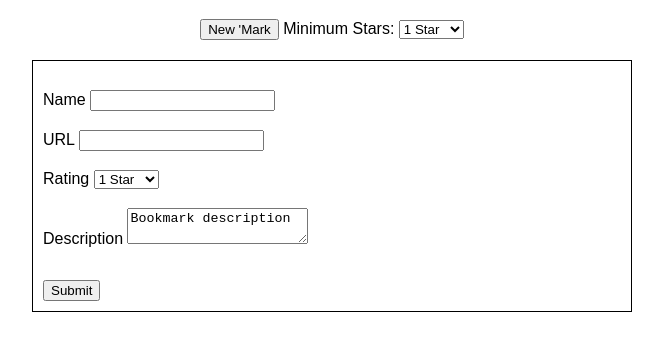
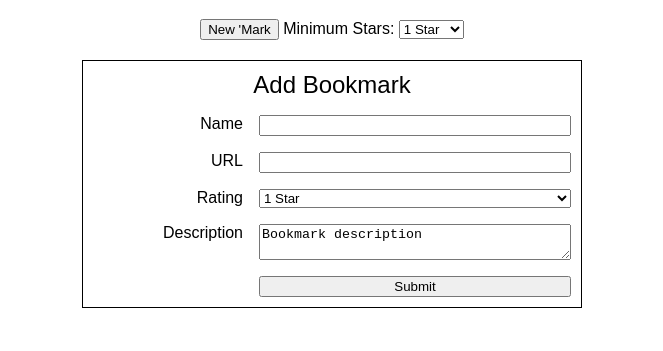
Before and after one commit to thinkful-ei22/devinhero-bookmark-app, a plain HTML site: page index.html in a window 1280 px wide. Both pictures are taken after a click on the button "New 'Mark". Shown: the part 61-412 px from the top of the page, without its empty margins (308-971 px from the left). Drawn offline with nearby package versions, Linux system fonts and the light colour scheme; no server answers.

Commit message:
Modified new bookmark form html, modified page stylings

```diff
--- a/index.html
+++ b/index.html
@@ -24,9 +24,9 @@
         </select>
       </span>
 
-      <content class="js-new-bookmark-window new-bookmark-window">
+      <div class="js-new-bookmark-container new-bookmark-container ">
 
-      </content>
+      </div>
 
       <content class="bookmarks">
         <ul class="bookmarks-list js-bookmarks-list">
--- a/scripts/bookmarks.js
+++ b/scripts/bookmarks.js
@@ -13,9 +13,9 @@ const bookmarks = (function(){
     console.log('Rendering DOM');
 
     if(store.addingNewBookmark){
-      $('.js-new-bookmark-window').html(generateAddingBookmarkWindowHTML());
+      $('.js-new-bookmark-container').html(generateAddingBookmarkWindowHTML());
     }else{
-      $('.js-new-bookmark-window').html('');
+      $('.js-new-bookmark-container').html('');
     }
 
     const bookmarksHTML = store.bookmarks.map(bookmark =>{
@@ -31,16 +31,16 @@ const bookmarks = (function(){
 
   const generateAddingBookmarkWindowHTML = function(){
     return `
+        <content class="new-bookmark">
+          <div class="new-bookmark-window">
+            <div class="new-bookmark-form-title">Add Bookmark</div>
             <form class="js-new-bookmark-form new-bookmark-form">
-          <p>
                 <label>Name</label>
                 <input type="text" name="name">
-          </p>
-          <p>
+
                 <label>URL</label>
                 <input type="url" name="url">
-          </p>
-          <p>
+
                 <label>Rating</label>
                 <select name="rating">
                   <option value="1">1 Star</option>
@@ -49,14 +49,15 @@ const bookmarks = (function(){
                   <option value="4">4 Stars</option>
                   <option value="5">5 Stars</option>
                 </select>
-          </p>
-          <p>
+
                 <label for="description">Description</label>
                 <textarea name="description">Bookmark description</textarea>
-          </p>
+
               <input type="submit">
-          ${generateError()}
-        </form>`;
+            </form>
+          </div>
+          <div class="add-error-msg">${generateError()}</p>
+        </content>`;
   };
 
   const generateBookmarkItemHTML = function (bookmark){
@@ -99,6 +100,7 @@ const bookmarks = (function(){
   const generateError = function(){
     if(store.errorMsg){
       const err = store.errorMsg;
+      store.errorMsg = '';
       return `Cannot add bookmark: ${err}`;
     }else{
       return '';
@@ -144,6 +146,21 @@ const bookmarks = (function(){
   };
 
   //Submit New Bookmark
+  const handleSubmitNewBookmark = function(){
+    $('.js-new-bookmark-container').on('submit', '.js-new-bookmark-form',event =>{
+      event.preventDefault();
+      // //Grab all the data
+      // const title = $('.js-new-bookmark-form input[name=title]').val();
+      // console.log(title);
+
+      //Verify required fields
+        //set errorMsg if something fails
+
+      //If verified, add item and toggle addBookmarkWindow closed
+
+      // render();
+    });
+  };
 
   //Expand Bookmark
   const handleExpandBookmarkToggle = function(){
@@ -176,6 +193,7 @@ const bookmarks = (function(){
   const bindEventListeners = function(){
     handleNewBookmarkBtn();
     handleStarFilterChange();
+    handleSubmitNewBookmark();
     handleExpandBookmarkToggle();
     handleBookmarkDelete();
 
--- a/styles/index.css
+++ b/styles/index.css
@@ -14,13 +14,55 @@ body {
     font-family: Arial, Helvetica, sans-serif;
 }
 
-.new-bookmark-form{
+.new-bookmark{
+    display: block;
+    width: 500px;
+    margin: auto;
+    margin-top: 20px;
+}
+
+.add-error-msg{
+    height: 1.5rem;
+}
+.new-bookmark-window{
     text-align: left;
     border: 1px solid black;
-    width: 600px;
-    margin: auto;
-    margin-top: 20px;
     padding: 10px;
+}
+
+.new-bookmark-form-title{
+    text-align: center;
+}
+.new-bookmark-form{
+    display: grid;
+    grid-template-columns: 150px 1fr;
+    grid-gap: 16px;
+}
+
+
+.new-bookmark-form input,
+.new-bookmark-form select,
+.new-bookmark-form textarea,
+.new-bookmark-form button,
+.new-bookmark-form label {
+    margin-top: 0;
+}
+
+.new-bookmark-form label {
+    text-align: right;
+    grid-column: 1 / 2;
+}
+
+.new-bookmark-form input,
+.new-bookmark-form select,
+.new-bookmark-form textarea,
+.new-bookmark-form button {
+    grid-column: 2 / 3;
+}
+
+.new-bookmark-form-title{
+    font-size: 1.5em;
+    text-align: center;
 }
 
 .new-bookmark-form p > *{
```
Also changed, not shown: scripts/index.js (+10 -0 lines). Lines whose indentation alone changed are shown as unchanged.
